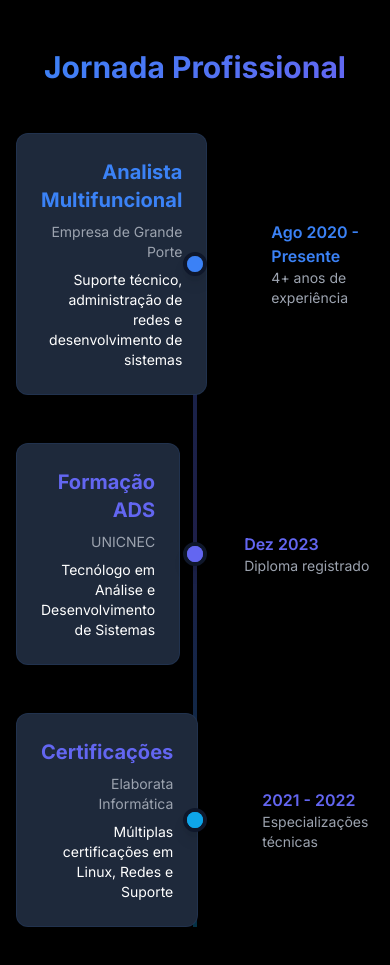
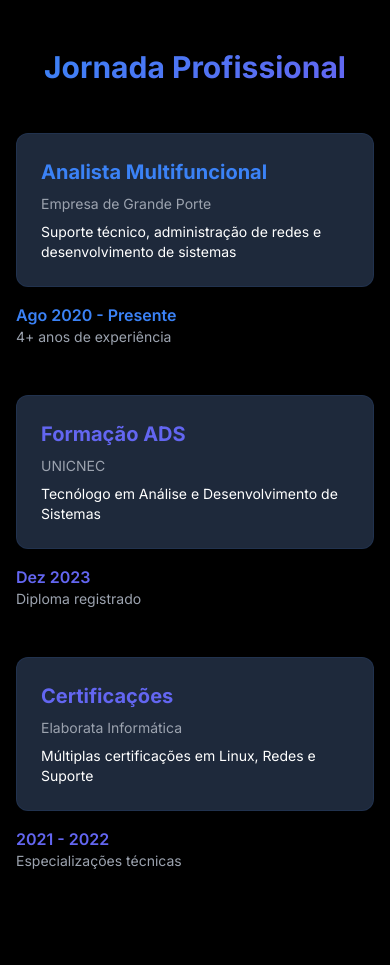
Before and after one commit to gabriellsd/portfolio-gabriel, a Next.js app: page / in a window 390 px wide. Shown: the part 2220-3185 px from the top of the page. Built offline with nearby package versions, Linux system fonts and the light colour scheme.

Commit message:
fix: Corrigir timeline mobile e sistema de email

```diff
--- a/app/components/About.tsx
+++ b/app/components/About.tsx
@@ -114,14 +114,14 @@ const About: React.FC = () => {
 
           {/* Enhanced Timeline */}
           <div className="max-w-4xl mx-auto relative">
-            {/* Timeline Line */}
-            <div className="absolute left-1/2 transform -translate-x-1/2 w-1 h-full bg-gradient-to-b from-primary-500 via-tech-purple to-accent-500 opacity-30"></div>
+            {/* Timeline Line - apenas para desktop */}
+            <div className="hidden md:block absolute left-1/2 transform -translate-x-1/2 w-1 bg-gradient-to-b from-primary-500 via-tech-purple to-accent-500 opacity-30" style={{ height: 'calc(100% - 4rem)' }}></div>
 
             {/* Timeline Items */}
             <div className="space-y-12">
               {/* Current Position */}
-              <div className="flex items-center relative">
-                <div className="flex-1 pr-8 text-right">
+              <div className="md:flex md:items-center relative">
+                <div className="md:flex-1 md:pr-8 md:text-right">
                   <div className="pro-card hover-lift p-6">
                     <h4 className="text-xl font-bold text-primary-500 mb-2">Analista Multifuncional</h4>
                     <p className="text-tech-gray text-sm mb-2">Empresa de Grande Porte</p>
@@ -131,20 +131,20 @@ const About: React.FC = () => {
                   </div>
                 </div>
 
-                {/* Timeline Dot */}
-                <div className="absolute left-1/2 transform -translate-x-1/2 w-6 h-6 bg-primary-500 rounded-full border-4 border-dark-bg shadow-lg z-10">
+                {/* Timeline Dot - apenas para desktop */}
+                <div className="hidden md:block absolute left-1/2 transform -translate-x-1/2 w-6 h-6 bg-primary-500 rounded-full border-4 border-dark-bg shadow-lg z-10">
                   <div className="w-full h-full bg-primary-500 rounded-full animate-pulse"></div>
                 </div>
 
-                <div className="flex-1 pl-8">
+                <div className="md:flex-1 md:pl-8 mt-4 md:mt-0">
                   <div className="text-primary-500 font-semibold">Ago 2020 - Presente</div>
                   <div className="text-tech-gray text-sm">4+ anos de experiência</div>
                 </div>
               </div>
 
               {/* Education */}
-              <div className="flex items-center relative">
-                <div className="flex-1 pr-8 text-right">
+              <div className="md:flex md:items-center relative">
+                <div className="md:flex-1 md:pr-8 md:text-right">
                   <div className="pro-card hover-lift p-6">
                     <h4 className="text-xl font-bold text-tech-purple mb-2">Formação ADS</h4>
                     <p className="text-tech-gray text-sm mb-2">UNICNEC</p>
@@ -154,20 +154,20 @@ const About: React.FC = () => {
                   </div>
                 </div>
 
-                {/* Timeline Dot */}
-                <div className="absolute left-1/2 transform -translate-x-1/2 w-6 h-6 bg-tech-purple rounded-full border-4 border-dark-bg shadow-lg z-10">
+                {/* Timeline Dot - apenas para desktop */}
+                <div className="hidden md:block absolute left-1/2 transform -translate-x-1/2 w-6 h-6 bg-tech-purple rounded-full border-4 border-dark-bg shadow-lg z-10">
                   <div className="w-full h-full bg-tech-purple rounded-full"></div>
                 </div>
 
-                <div className="flex-1 pl-8">
+                <div className="md:flex-1 md:pl-8 mt-4 md:mt-0">
                   <div className="text-tech-purple font-semibold">Dez 2023</div>
                   <div className="text-tech-gray text-sm">Diploma registrado</div>
                 </div>
               </div>
 
               {/* Certifications */}
-              <div className="flex items-center relative">
-                <div className="flex-1 pr-8 text-right">
+              <div className="md:flex md:items-center relative">
+                <div className="md:flex-1 md:pr-8 md:text-right">
                   <div className="pro-card hover-lift p-6">
                     <h4 className="text-xl font-bold text-accent-500 mb-2">Certificações</h4>
                     <p className="text-tech-gray text-sm mb-2">Elaborata Informática</p>
@@ -177,12 +177,12 @@ const About: React.FC = () => {
                   </div>
                 </div>
 
-                {/* Timeline Dot */}
-                <div className="absolute left-1/2 transform -translate-x-1/2 w-6 h-6 bg-accent-500 rounded-full border-4 border-dark-bg shadow-lg z-10">
+                {/* Timeline Dot - apenas para desktop */}
+                <div className="hidden md:block absolute left-1/2 transform -translate-x-1/2 w-6 h-6 bg-accent-500 rounded-full border-4 border-dark-bg shadow-lg z-10">
                   <div className="w-full h-full bg-accent-500 rounded-full"></div>
                 </div>
 
-                <div className="flex-1 pl-8">
+                <div className="md:flex-1 md:pl-8 mt-4 md:mt-0">
                   <div className="text-accent-500 font-semibold">2021 - 2022</div>
                   <div className="text-tech-gray text-sm">Especializações técnicas</div>
                 </div>
--- a/app/components/Contact.tsx
+++ b/app/components/Contact.tsx
@@ -26,27 +26,21 @@ const Contact: React.FC = () => {
     setSubmitStatus('idle')
 
     try {
-      // Simular envio real - aqui você pode integrar com EmailJS, Formspree, etc.
-      const response = await fetch('mailto:gabrielsilvadis@outlook.com', {
-        method: 'POST',
-        headers: {
-          'Content-Type': 'application/json',
-        },
-        body: JSON.stringify(formData)
-      })
+      // Simular delay de processamento
+      await new Promise(resolve => setTimeout(resolve, 1500))
 
-      // Por enquanto, vamos simular sucesso
-      await new Promise(resolve => setTimeout(resolve, 2000))
-
-      setSubmitStatus('success')
-      setFormData({ name: '', email: '', subject: '', message: '' })
-
-      // Abrir cliente de email como fallback
+      // Preparar dados para o email
       const emailSubject = encodeURIComponent(formData.subject || 'Contato do Portfolio')
       const emailBody = encodeURIComponent(
         `Nome: ${formData.name}\nEmail: ${formData.email}\n\nMensagem:\n${formData.message}`
       )
+
+      // Abrir cliente de email
       window.open(`mailto:gabrielsilvadis@outlook.com?subject=${emailSubject}&body=${emailBody}`)
+
+      // Marcar como sucesso
+      setSubmitStatus('success')
+      setFormData({ name: '', email: '', subject: '', message: '' })
 
     } catch (error) {
       setSubmitStatus('error')
```
